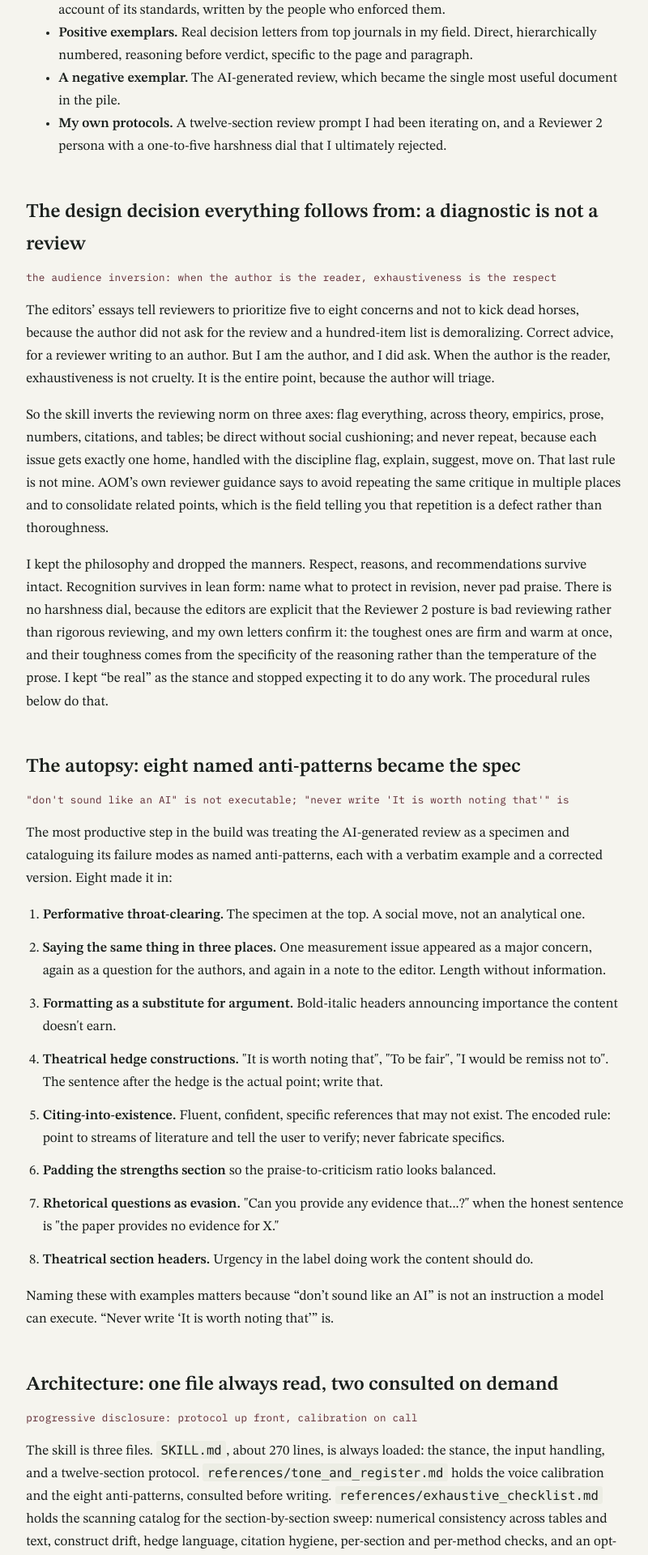
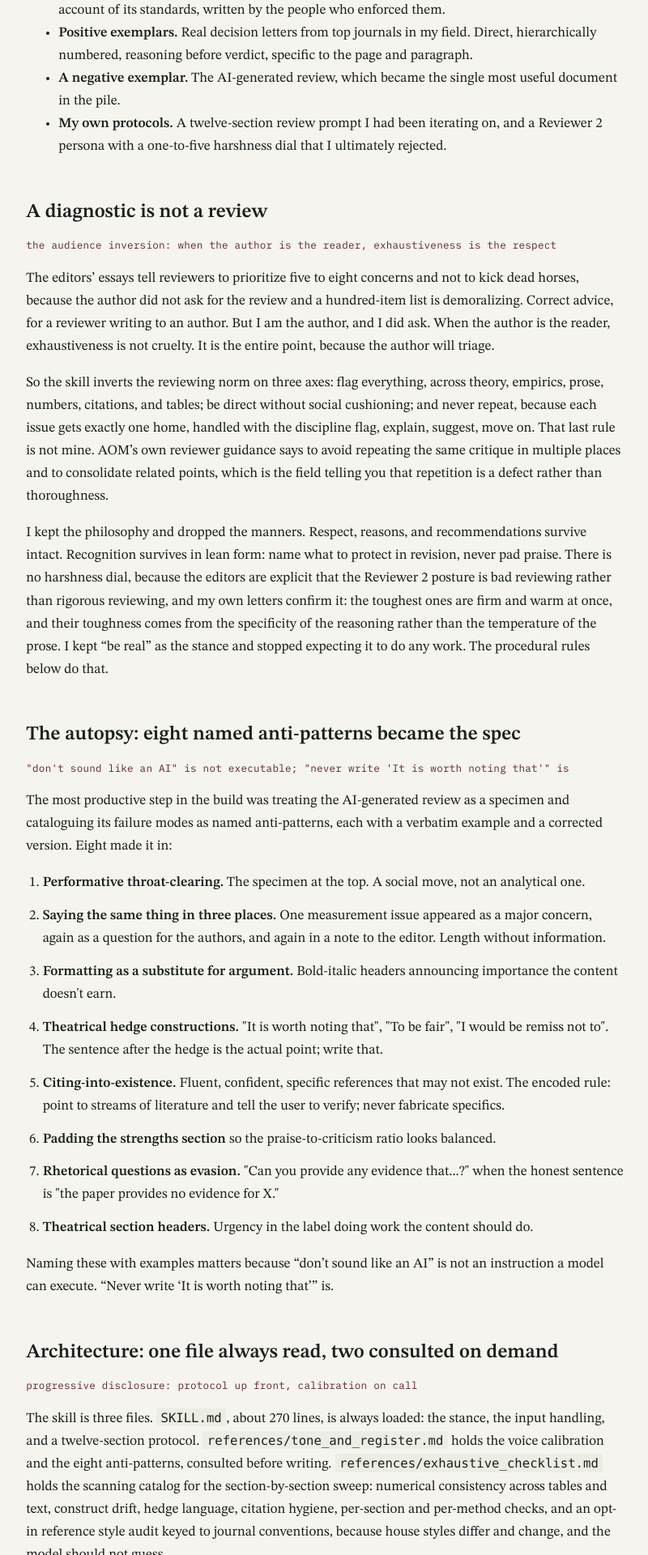
Before and after one commit to GalBlatman/GalBlatman.github.io, a Jekyll site: the page built from _posts/2026-08-18-teaching-claude-to-review-like-an-editor.md, in a window 1280 px wide. Shown: the part 1847-3767 px from the top of the page at 81% size, without its empty margins (238-1038 px from the left). Built offline with Jekyll 4.4.1, drawn with Linux system fonts in a browser that asks for light colours.

Commit message:
Metric-matched fallback faces to suppress font-swap reflow
Add size-adjust/ascent/descent/line-gap overrides over Georgia, Arial and
Courier New, chosen to minimize line-count changes on both desktop and
mobile, and slotted immediately after each real face. Shorten one h2 that
sat on a wrap boundary.

Co-Authored-By: Claude Opus 5 <noreply@anthropic.com>

```diff
--- a/_layouts/post.html
+++ b/_layouts/post.html
@@ -26,11 +26,15 @@
 @font-face{font-family:'IBM Plex Mono';font-style:normal;font-weight:400;font-display:swap;src:url('/assets/fonts/ibmplexmono-400-latin.woff2') format('woff2');unicode-range:U+0000-00FF, U+0131, U+0152-0153, U+02BB-02BC, U+02C6, U+02DA, U+02DC, U+0304, U+0308, U+0329, U+2000-206F, U+20AC, U+2122, U+2191, U+2193, U+2212, U+2215, U+FEFF, U+FFFD}
 @font-face{font-family:'IBM Plex Mono';font-style:normal;font-weight:500;font-display:swap;src:url('/assets/fonts/ibmplexmono-500-latin-ext.woff2') format('woff2');unicode-range:U+0100-02BA, U+02BD-02C5, U+02C7-02CC, U+02CE-02D7, U+02DD-02FF, U+0304, U+0308, U+0329, U+1D00-1DBF, U+1E00-1E9F, U+1EF2-1EFF, U+2020, U+20A0-20AB, U+20AD-20C0, U+2113, U+2C60-2C7F, U+A720-A7FF}
 @font-face{font-family:'IBM Plex Mono';font-style:normal;font-weight:500;font-display:swap;src:url('/assets/fonts/ibmplexmono-500-latin.woff2') format('woff2');unicode-range:U+0000-00FF, U+0131, U+0152-0153, U+02BB-02BC, U+02C6, U+02DA, U+02DC, U+0304, U+0308, U+0329, U+2000-206F, U+20AC, U+2122, U+2191, U+2193, U+2212, U+2215, U+FEFF, U+FFFD}
+@font-face{font-family:'STIX Two Text Fallback';src:local('Georgia');size-adjust:95.25%;ascent-override:79.79%;descent-override:25.20%;line-gap-override:0%}
+@font-face{font-family:'IBM Plex Sans Fallback';src:local('Arial');size-adjust:100.94%;ascent-override:102.04%;descent-override:27.74%;line-gap-override:0%}
+@font-face{font-family:'Newsreader Fallback';src:local('Georgia');size-adjust:100.45%;ascent-override:73.67%;descent-override:26.88%;line-gap-override:0%}
+@font-face{font-family:'IBM Plex Mono Fallback';src:local('Courier New');size-adjust:99.98%;ascent-override:103.02%;descent-override:28.01%;line-gap-override:0%}
 :root{
   --paper:#F5F4EE; --ink:#1B201D; --spruce:#1D4B3F; --spruce-dark:#143B31;
   --muted:#5A625D; --line:#DCDDD4; --panel:#ECEDE4;
-  --serif:'STIX Two Text', Georgia, 'Times New Roman', serif;
-  --sans:'IBM Plex Sans', -apple-system, 'Segoe UI', Helvetica, Arial, sans-serif;
+  --serif:'STIX Two Text', 'STIX Two Text Fallback', Georgia, 'Times New Roman', serif;
+  --sans:'IBM Plex Sans', 'IBM Plex Sans Fallback', -apple-system, 'Segoe UI', Helvetica, Arial, sans-serif;
 }
 *{box-sizing:border-box}
 html{font-size:17px}
--- a/_posts/2026-08-18-teaching-claude-to-review-like-an-editor.md
+++ b/_posts/2026-08-18-teaching-claude-to-review-like-an-editor.md
@@ -6,8 +6,8 @@ tags: [tools]
 ---
 
 <style>
-.essay{--red:#B42B3C;--red-deep:#5c2730;--red-wash:#F6E7E9;--mono:'IBM Plex Mono',ui-monospace,monospace}
-article .post-head h1{font-family:'Newsreader',Georgia,serif;font-size:clamp(2rem,5vw,2.7rem);line-height:1.12;margin:0 0 .55rem;font-weight:600;letter-spacing:-.01em}
+.essay{--red:#B42B3C;--red-deep:#5c2730;--red-wash:#F6E7E9;--mono:'IBM Plex Mono','IBM Plex Mono Fallback',ui-monospace,monospace}
+article .post-head h1{font-family:'Newsreader','Newsreader Fallback',Georgia,serif;font-size:clamp(2rem,5vw,2.7rem);line-height:1.12;margin:0 0 .55rem;font-weight:600;letter-spacing:-.01em}
 .essay .deck{font-size:1.06rem;margin:0 0 1.6rem}
 .essay .eyebrow{font-family:var(--mono);font-size:.7rem;letter-spacing:.14em;text-transform:uppercase;color:var(--red);margin:0 0 .5rem}
 .essay .specimen{border-left:3px solid var(--red);background:var(--red-wash);padding:.9rem 1.1rem;margin:1.8rem 0;border-radius:0 3px 3px 0}
@@ -68,7 +68,7 @@ A Claude skill is a small folder: one instruction file the model always reads wh
 - **A negative exemplar.** The AI-generated review, which became the single most useful document in the pile.
 - **My own protocols.** A twelve-section review prompt I had been iterating on, and a Reviewer 2 persona with a one-to-five harshness dial that I ultimately rejected.
 
-## The design decision everything follows from: a diagnostic is not a review
+## A diagnostic is not a review
 
 <p class="margin-note">the audience inversion: when the author is the reader, exhaustiveness is the respect</p>
 
--- a/blog/index.html
+++ b/blog/index.html
@@ -21,11 +21,13 @@
 @font-face{font-family:'STIX Two Text';font-style:italic;font-weight:400;font-display:swap;src:url('/assets/fonts/stixtwotext-italic-latin.woff2') format('woff2');unicode-range:U+0000-00FF, U+0131, U+0152-0153, U+02BB-02BC, U+02C6, U+02DA, U+02DC, U+0304, U+0308, U+0329, U+2000-206F, U+20AC, U+2122, U+2191, U+2193, U+2212, U+2215, U+FEFF, U+FFFD}
 @font-face{font-family:'IBM Plex Sans';font-style:normal;font-weight:400 600;font-display:swap;src:url('/assets/fonts/ibmplexsans-var-latin-ext.woff2') format('woff2');unicode-range:U+0100-02BA, U+02BD-02C5, U+02C7-02CC, U+02CE-02D7, U+02DD-02FF, U+0304, U+0308, U+0329, U+1D00-1DBF, U+1E00-1E9F, U+1EF2-1EFF, U+2020, U+20A0-20AB, U+20AD-20C0, U+2113, U+2C60-2C7F, U+A720-A7FF}
 @font-face{font-family:'IBM Plex Sans';font-style:normal;font-weight:400 600;font-display:swap;src:url('/assets/fonts/ibmplexsans-var-latin.woff2') format('woff2');unicode-range:U+0000-00FF, U+0131, U+0152-0153, U+02BB-02BC, U+02C6, U+02DA, U+02DC, U+0304, U+0308, U+0329, U+2000-206F, U+20AC, U+2122, U+2191, U+2193, U+2212, U+2215, U+FEFF, U+FFFD}
+@font-face{font-family:'STIX Two Text Fallback';src:local('Georgia');size-adjust:95.25%;ascent-override:79.79%;descent-override:25.20%;line-gap-override:0%}
+@font-face{font-family:'IBM Plex Sans Fallback';src:local('Arial');size-adjust:100.94%;ascent-override:102.04%;descent-override:27.74%;line-gap-override:0%}
 :root{
   --paper:#F5F4EE; --ink:#1B201D; --spruce:#1D4B3F; --spruce-dark:#143B31;
   --muted:#5A625D; --line:#DCDDD4; --panel:#ECEDE4;
-  --serif:'STIX Two Text', Georgia, 'Times New Roman', serif;
-  --sans:'IBM Plex Sans', -apple-system, 'Segoe UI', Helvetica, Arial, sans-serif;
+  --serif:'STIX Two Text', 'STIX Two Text Fallback', Georgia, 'Times New Roman', serif;
+  --sans:'IBM Plex Sans', 'IBM Plex Sans Fallback', -apple-system, 'Segoe UI', Helvetica, Arial, sans-serif;
 }
 *{box-sizing:border-box}
 html{font-size:17px}
--- a/index.html
+++ b/index.html
@@ -19,11 +19,13 @@
 @font-face{font-family:'STIX Two Text';font-style:italic;font-weight:400;font-display:swap;src:url('/assets/fonts/stixtwotext-italic-latin.woff2') format('woff2');unicode-range:U+0000-00FF, U+0131, U+0152-0153, U+02BB-02BC, U+02C6, U+02DA, U+02DC, U+0304, U+0308, U+0329, U+2000-206F, U+20AC, U+2122, U+2191, U+2193, U+2212, U+2215, U+FEFF, U+FFFD}
 @font-face{font-family:'IBM Plex Sans';font-style:normal;font-weight:400 600;font-display:swap;src:url('/assets/fonts/ibmplexsans-var-latin-ext.woff2') format('woff2');unicode-range:U+0100-02BA, U+02BD-02C5, U+02C7-02CC, U+02CE-02D7, U+02DD-02FF, U+0304, U+0308, U+0329, U+1D00-1DBF, U+1E00-1E9F, U+1EF2-1EFF, U+2020, U+20A0-20AB, U+20AD-20C0, U+2113, U+2C60-2C7F, U+A720-A7FF}
 @font-face{font-family:'IBM Plex Sans';font-style:normal;font-weight:400 600;font-display:swap;src:url('/assets/fonts/ibmplexsans-var-latin.woff2') format('woff2');unicode-range:U+0000-00FF, U+0131, U+0152-0153, U+02BB-02BC, U+02C6, U+02DA, U+02DC, U+0304, U+0308, U+0329, U+2000-206F, U+20AC, U+2122, U+2191, U+2193, U+2212, U+2215, U+FEFF, U+FFFD}
+@font-face{font-family:'STIX Two Text Fallback';src:local('Georgia');size-adjust:95.25%;ascent-override:79.79%;descent-override:25.20%;line-gap-override:0%}
+@font-face{font-family:'IBM Plex Sans Fallback';src:local('Arial');size-adjust:100.94%;ascent-override:102.04%;descent-override:27.74%;line-gap-override:0%}
 :root{
   --paper:#F5F4EE; --ink:#1B201D; --spruce:#1D4B3F; --spruce-dark:#143B31;
   --muted:#5A625D; --line:#DCDDD4;
-  --serif:'STIX Two Text', Georgia, 'Times New Roman', serif;
-  --sans:'IBM Plex Sans', -apple-system, 'Segoe UI', Helvetica, Arial, sans-serif;
+  --serif:'STIX Two Text', 'STIX Two Text Fallback', Georgia, 'Times New Roman', serif;
+  --sans:'IBM Plex Sans', 'IBM Plex Sans Fallback', -apple-system, 'Segoe UI', Helvetica, Arial, sans-serif;
 }
 *{box-sizing:border-box}
 html{font-size:17px}
--- a/research.html
+++ b/research.html
@@ -19,11 +19,13 @@
 @font-face{font-family:'STIX Two Text';font-style:italic;font-weight:400;font-display:swap;src:url('/assets/fonts/stixtwotext-italic-latin.woff2') format('woff2');unicode-range:U+0000-00FF, U+0131, U+0152-0153, U+02BB-02BC, U+02C6, U+02DA, U+02DC, U+0304, U+0308, U+0329, U+2000-206F, U+20AC, U+2122, U+2191, U+2193, U+2212, U+2215, U+FEFF, U+FFFD}
 @font-face{font-family:'IBM Plex Sans';font-style:normal;font-weight:400 600;font-display:swap;src:url('/assets/fonts/ibmplexsans-var-latin-ext.woff2') format('woff2');unicode-range:U+0100-02BA, U+02BD-02C5, U+02C7-02CC, U+02CE-02D7, U+02DD-02FF, U+0304, U+0308, U+0329, U+1D00-1DBF, U+1E00-1E9F, U+1EF2-1EFF, U+2020, U+20A0-20AB, U+20AD-20C0, U+2113, U+2C60-2C7F, U+A720-A7FF}
 @font-face{font-family:'IBM Plex Sans';font-style:normal;font-weight:400 600;font-display:swap;src:url('/assets/fonts/ibmplexsans-var-latin.woff2') format('woff2');unicode-range:U+0000-00FF, U+0131, U+0152-0153, U+02BB-02BC, U+02C6, U+02DA, U+02DC, U+0304, U+0308, U+0329, U+2000-206F, U+20AC, U+2122, U+2191, U+2193, U+2212, U+2215, U+FEFF, U+FFFD}
+@font-face{font-family:'STIX Two Text Fallback';src:local('Georgia');size-adjust:95.25%;ascent-override:79.79%;descent-override:25.20%;line-gap-override:0%}
+@font-face{font-family:'IBM Plex Sans Fallback';src:local('Arial');size-adjust:100.94%;ascent-override:102.04%;descent-override:27.74%;line-gap-override:0%}
 :root{
   --paper:#F5F4EE; --ink:#1B201D; --spruce:#1D4B3F; --spruce-dark:#143B31;
   --muted:#5A625D; --line:#DCDDD4;
-  --serif:'STIX Two Text', Georgia, 'Times New Roman', serif;
-  --sans:'IBM Plex Sans', -apple-system, 'Segoe UI', Helvetica, Arial, sans-serif;
+  --serif:'STIX Two Text', 'STIX Two Text Fallback', Georgia, 'Times New Roman', serif;
+  --sans:'IBM Plex Sans', 'IBM Plex Sans Fallback', -apple-system, 'Segoe UI', Helvetica, Arial, sans-serif;
 }
 *{box-sizing:border-box}
 html{font-size:17px}
--- a/teaching.html
+++ b/teaching.html
@@ -19,11 +19,13 @@
 @font-face{font-family:'STIX Two Text';font-style:italic;font-weight:400;font-display:swap;src:url('/assets/fonts/stixtwotext-italic-latin.woff2') format('woff2');unicode-range:U+0000-00FF, U+0131, U+0152-0153, U+02BB-02BC, U+02C6, U+02DA, U+02DC, U+0304, U+0308, U+0329, U+2000-206F, U+20AC, U+2122, U+2191, U+2193, U+2212, U+2215, U+FEFF, U+FFFD}
 @font-face{font-family:'IBM Plex Sans';font-style:normal;font-weight:400 600;font-display:swap;src:url('/assets/fonts/ibmplexsans-var-latin-ext.woff2') format('woff2');unicode-range:U+0100-02BA, U+02BD-02C5, U+02C7-02CC, U+02CE-02D7, U+02DD-02FF, U+0304, U+0308, U+0329, U+1D00-1DBF, U+1E00-1E9F, U+1EF2-1EFF, U+2020, U+20A0-20AB, U+20AD-20C0, U+2113, U+2C60-2C7F, U+A720-A7FF}
 @font-face{font-family:'IBM Plex Sans';font-style:normal;font-weight:400 600;font-display:swap;src:url('/assets/fonts/ibmplexsans-var-latin.woff2') format('woff2');unicode-range:U+0000-00FF, U+0131, U+0152-0153, U+02BB-02BC, U+02C6, U+02DA, U+02DC, U+0304, U+0308, U+0329, U+2000-206F, U+20AC, U+2122, U+2191, U+2193, U+2212, U+2215, U+FEFF, U+FFFD}
+@font-face{font-family:'STIX Two Text Fallback';src:local('Georgia');size-adjust:95.25%;ascent-override:79.79%;descent-override:25.20%;line-gap-override:0%}
+@font-face{font-family:'IBM Plex Sans Fallback';src:local('Arial');size-adjust:100.94%;ascent-override:102.04%;descent-override:27.74%;line-gap-override:0%}
 :root{
   --paper:#F5F4EE; --ink:#1B201D; --spruce:#1D4B3F; --spruce-dark:#143B31;
   --muted:#5A625D; --line:#DCDDD4;
-  --serif:'STIX Two Text', Georgia, 'Times New Roman', serif;
-  --sans:'IBM Plex Sans', -apple-system, 'Segoe UI', Helvetica, Arial, sans-serif;
+  --serif:'STIX Two Text', 'STIX Two Text Fallback', Georgia, 'Times New Roman', serif;
+  --sans:'IBM Plex Sans', 'IBM Plex Sans Fallback', -apple-system, 'Segoe UI', Helvetica, Arial, sans-serif;
 }
 *{box-sizing:border-box}
 html{font-size:17px}
```
